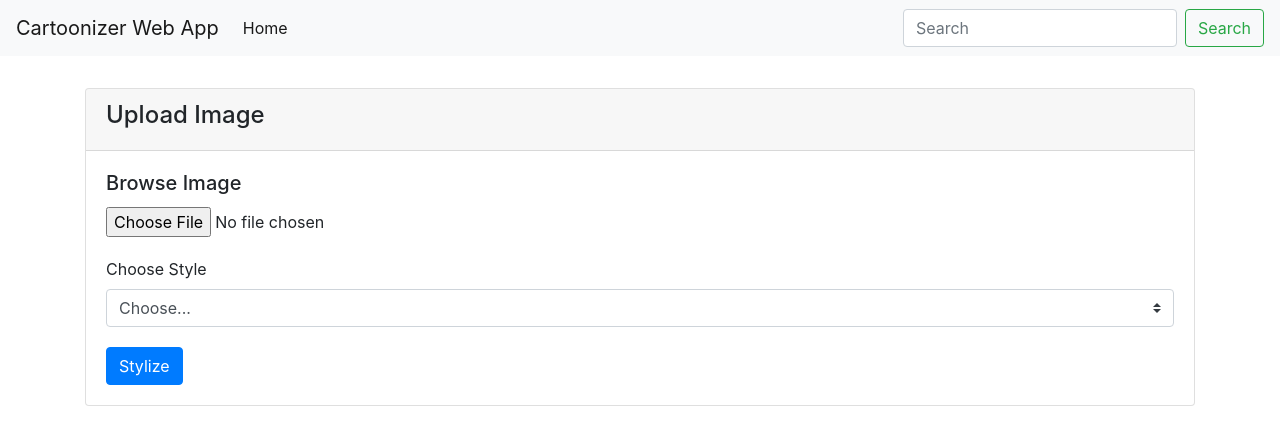
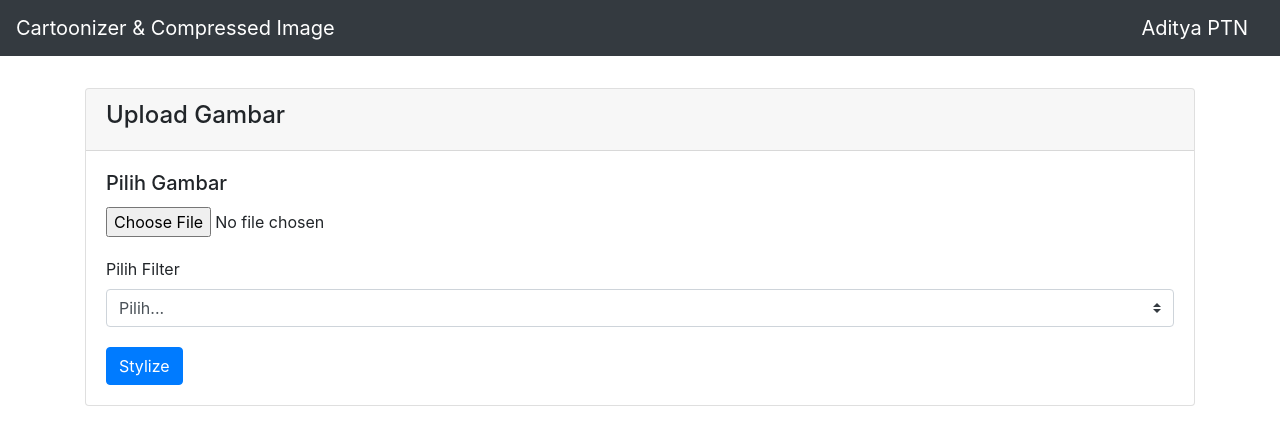
Before and after one commit to AdityaPTN/sismul-gambar, a Flask app: page / in a window 1280 px wide. Shown: the top 445 px of the page. Run offline with Flask 3, Linux system fonts and the light colour scheme; some libraries are stand-ins or nearby versions.

Commit message:
refactor

```diff
--- a/api/templates/base.html
+++ b/templates/base.html
@@ -33,25 +33,19 @@
 </head>
 
 <body>
-    <nav class="navbar navbar-expand-lg navbar-light bg-light">
-        <button class="navbar-toggler" type="button" data-toggle="collapse" data-target="#navbarTogglerDemo03" aria-controls="navbarTogglerDemo03" aria-expanded="false" aria-label="Toggle navigation">
-          <span class="navbar-toggler-icon"></span>
-        </button>
-        <a class="navbar-brand" href="#">Cartoonizer Web App</a>
+    <nav class="navbar navbar-expand-lg navbar-dark bg-dark">
+        <a class="navbar-brand" href="/">Cartoonizer & Compressed Image</a>
 
         <div class="collapse navbar-collapse" id="navbarTogglerDemo03">
           <ul class="navbar-nav mr-auto mt-2 mt-lg-0">
             <li class="nav-item active">
-              <a class="nav-link" href="/">Home <span class="sr-only">(current)</span></a>
             </li>
 
 
           </ul>
-          <form class="form-inline my-2 my-lg-0">
-            <input class="form-control mr-sm-2" type="search" placeholder="Search" aria-label="Search">
-            <button class="btn btn-outline-success my-2 my-sm-0" type="submit">Search</button>
-          </form>
+
         </div>
+        <a class="navbar-brand" href="#">Aditya PTN</a>
       </nav>
     <div class="container">
         <div id="content" style="margin-top:2em">{% block content %}{% endblock %}</div>
--- a/api/templates/index.html
+++ b/templates/index.html
@@ -19,15 +19,15 @@
 
       <div class="card">
         <div class="card-header">
-         <h4> Upload Image </h4>
+         <h4> Upload Gambar </h4>
         </div>
         <div class="card-body">
-          <h5 class="card-title">Browse Image</h5>
+          <h5 class="card-title">Pilih Gambar</h5>
           <p class="card-text"><input type="file" id="file" name="file" ></p>
           <p>
-            <label class="my-1 mr-2" for="inlineFormCustomSelectPref">Choose Style</label>
+            <label class="my-1 mr-2" for="inlineFormCustomSelectPref">Pilih Filter</label>
             <select name="style" class="custom-select my-1 mr-sm-2" id="inlineFormCustomSelectPref">
-              <option value="default">Choose...</option>
+              <option value="default">Pilih...</option>
               <option value="Style6">Image Enhancement</option>
               <option value="Style1">Cartoon</option>
               <option value="Style2">Water color</option>
--- a/api/templates/predict.html
+++ b/templates/predict.html
@@ -12,7 +12,8 @@
       <div class="blue"><img src="{{ url_for('cartoon_img', filename=cartoon_file) }}" class="img-fluid"></div>
     </div>
 
-
+    <a class="btn btn-primary mr-2" href="/">Upload Ulang</a>
+    <a class="btn btn-success m-2" href="{{ url_for('cartoon_img', filename=cartoon_file) }}" download>Download Gambar</a>
 
   </div>
 
```
Also changed, not shown: app.py (renamed from api/app.py), requirements.txt (renamed from api/requirements.txt), static/css/main.css (renamed from api/static/css/main.css), static/js/main.js (renamed from api/static/js/main.js), static/js/main_old.js (renamed from api/static/js/main_old.js), vercel.json (deleted).
